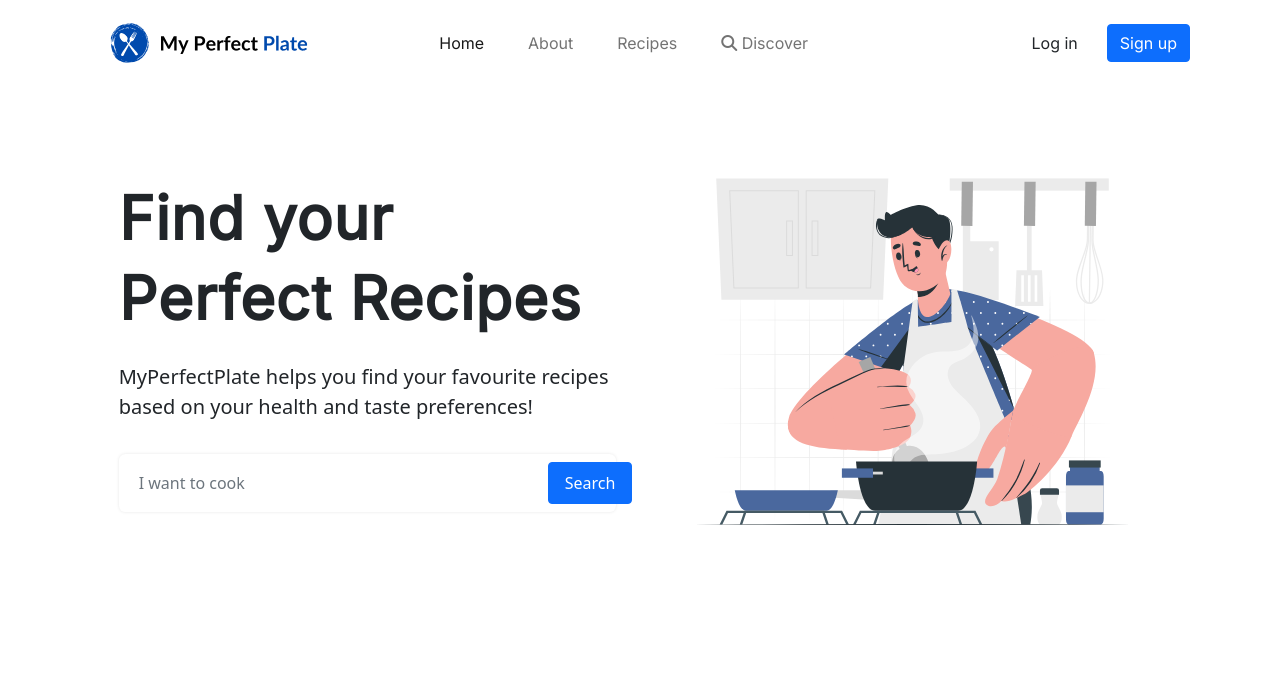
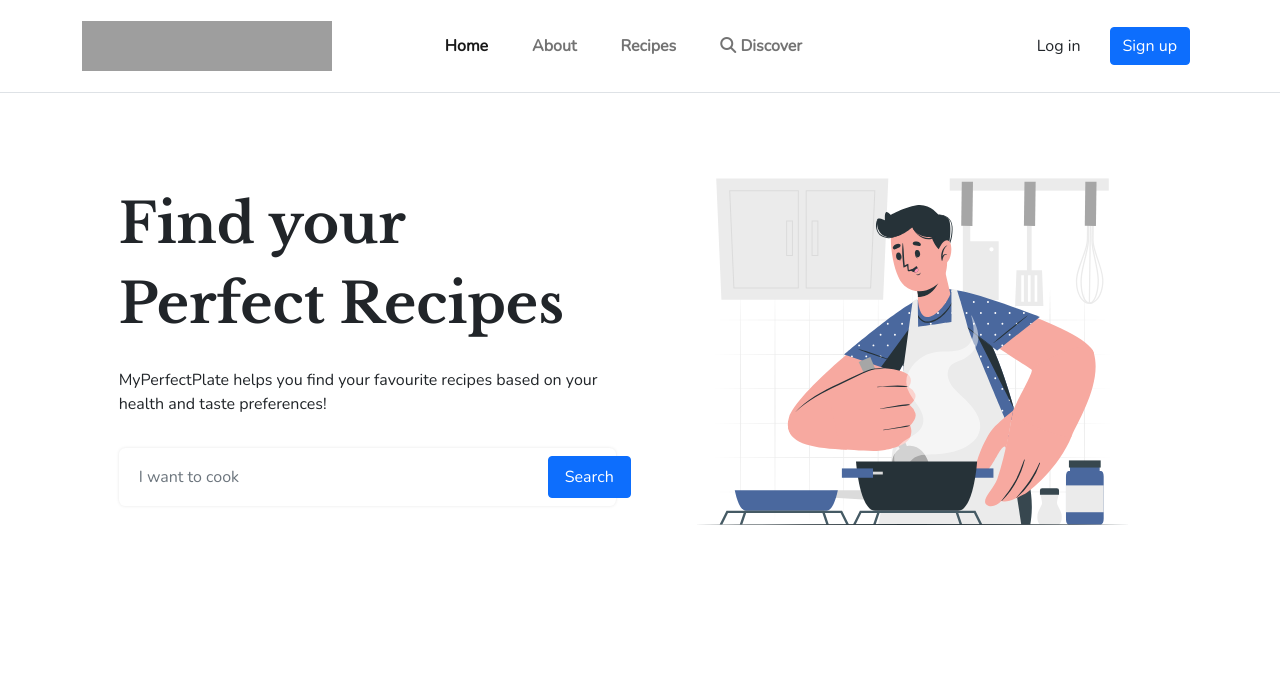
Before and after one commit to sherchansachin/MyPerfectPlate-Recipe-Recommendation-System, a Django app: page / in a window 1280 px wide. Shown: the top 688 px of the page. Run offline with Django 4.2, Linux system fonts and the light colour scheme; some libraries are stand-ins or nearby versions; some web fonts are replaced; grey boxes are pictures that could not be loaded.

Commit message:
UI refactored

```diff
--- a/main/templates/main/home.html
+++ b/main/templates/main/home.html
@@ -8,8 +8,8 @@
 <div class="container col-10 py-5 hero">
   <div class="row align-items-center g-lg-5 py-5">
     <div class="col-lg-6 col-md-7 py-5">
-      <h1 class="fw-bold display-5 mb-2">Find your <br> Perfect Recipes</h1>
-      <p class="lead py-3">MyPerfectPlate helps you find your favourite recipes based on your health and taste preferences! </p>
+      <h1 class="mb-2">Find your <br> Perfect Recipes</h1>
+      <p class="py-3">MyPerfectPlate helps you find your favourite recipes based on your health and taste preferences! </p>
       <div class="search-bar rounded p-2">
         <form>
           <div class="row">
@@ -47,5 +47,4 @@
 
 
 
-
 {% endblock content %}
--- a/static/css/style.css
+++ b/static/css/style.css
@@ -3,6 +3,16 @@
 font-family: 'Lato', sans-serif;
 font-family: 'Inter', sans-serif;
 */
+
+body {
+  Font-Family: 'Nunito', Sans-Serif;
+  Font-Size: 16px;
+  }
+
+h1, h2, h3, h4, h5, h6 {
+  Font-Family: 'Libre Baskerville', Serif;
+  }
+
 a{
     text-decoration: none;
 }
@@ -13,9 +23,8 @@ a{
 
 
 .navbar .nav-link {
-    font-family: 'Inter', sans-serif;
     color: #fff;
-    font-weight: 400;
+    font-weight: 600;
     }
 
   .space{
@@ -128,10 +137,9 @@ a{
 
 
   .hero h1 {
-    letter-spacing: 1px;
-    font-size: 3.75rem;
+    font-size: 3.45rem;
     line-height: 5rem;
-    font-family: 'Inter', sans-serif;
+    font-weight: 800;
   }
 
 
@@ -148,13 +156,6 @@ a{
   }
 
 
-
-
-  .para{
-    width: 50%;
-    font-weight: 300;
-    font-size: 16px;
-  }
 
 
 
--- a/templates/base/main.html
+++ b/templates/base/main.html
@@ -10,12 +10,9 @@
     <link rel="preconnect" href="https://fonts.gstatic.com" crossorigin>
     <link href="https://fonts.googleapis.com/css2?family=Inter&family=Lato&display=swap" rel="stylesheet">
 
-    <link rel="preconnect" href="https://fonts.googleapis.com">
-    <link rel="preconnect" href="https://fonts.gstatic.com" crossorigin>
-    <link href="https://fonts.googleapis.com/css2?family=Raleway:wght@400;600&display=swap" rel="stylesheet">
-    <link rel="preconnect" href="https://fonts.googleapis.com">
-    <link rel="preconnect" href="https://fonts.gstatic.com" crossorigin>
-    <link href="https://fonts.googleapis.com/css2?family=Open+Sans&display=swap" rel="stylesheet">
+    <link href="https://fonts.googleapis.com/css?family=Ovo|Quattrocento+Sans" rel="stylesheet">
+    <link href="https://fonts.googleapis.com/css?family=Libre+Baskerville:700|Nunito" rel="stylesheet">
+
     <link href="https://cdn.jsdelivr.net/npm/bootstrap@5.1.3/dist/css/bootstrap.min.css" rel="stylesheet" integrity="sha384-1BmE4kWBq78iYhFldvKuhfTAU6auU8tT94WrHftjDbrCEXSU1oBoqyl2QvZ6jIW3" crossorigin="anonymous">
     <!-- custom css -->
     <link rel="stylesheet" href="{% static 'css/style.css' %}">
--- a/templates/base/transparent-navbar.html
+++ b/templates/base/transparent-navbar.html
@@ -1,8 +1,8 @@
 {% load static %}
-<nav class="navbar navbar-expand-lg navbar-light fixed-top py-3">
+<nav class="navbar navbar-expand-lg navbar-light fixed-top  border-bottom py-3">
   <div class="container">
     <a class="navbar-brand" href="#">
-      <img src="{% static 'image/logo1.svg' %}" alt="Logo" height="40px" width="250px">
+      <img src="{% static 'image/lo.svg' %}" alt="Logo" height="50px" width="250px">
     </a>
     <button class="navbar-toggler" type="button" data-bs-toggle="collapse" data-bs-target="#navbarNavDropdown"
       aria-controls="navbarNavDropdown" aria-expanded="false" aria-label="Toggle navigation">
```
